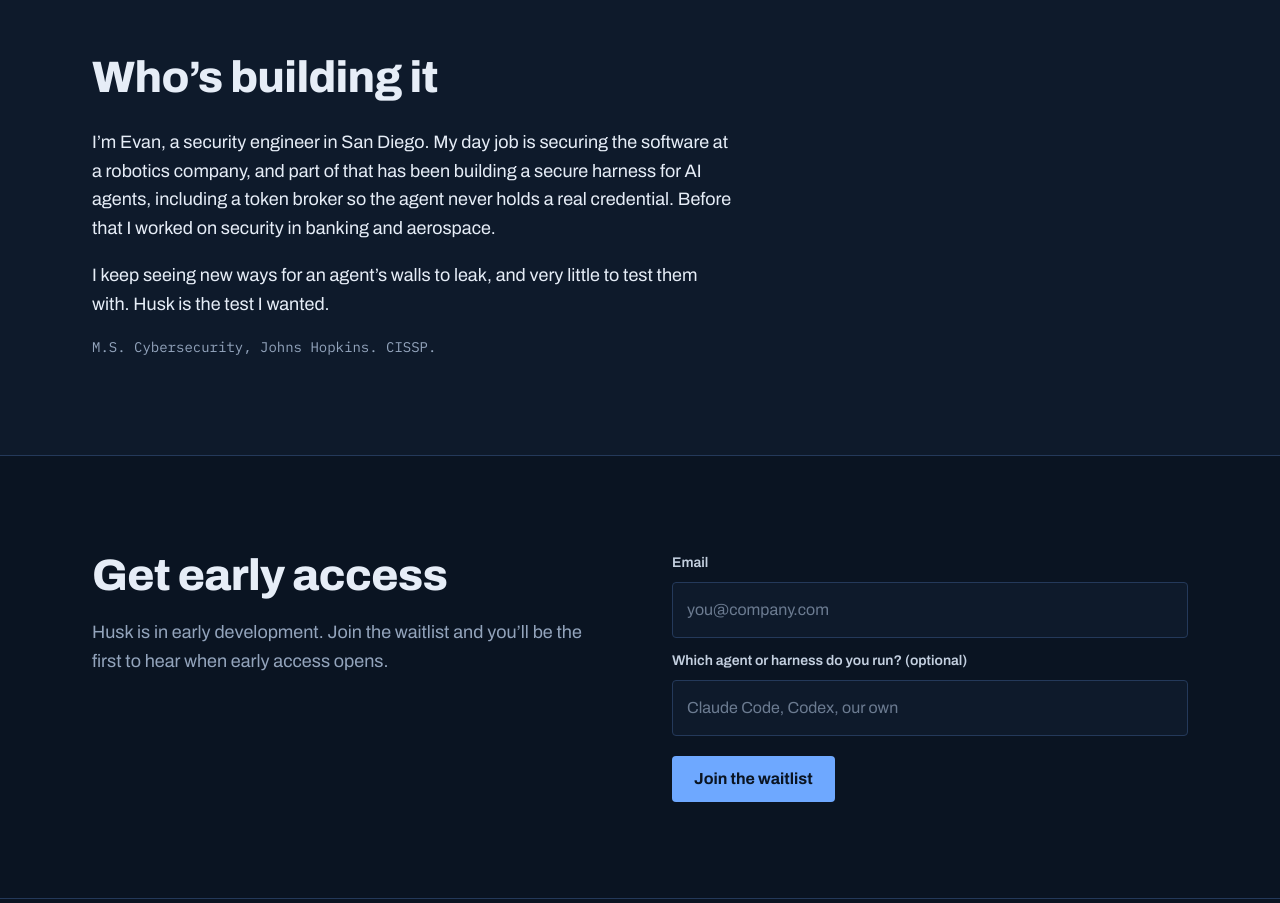
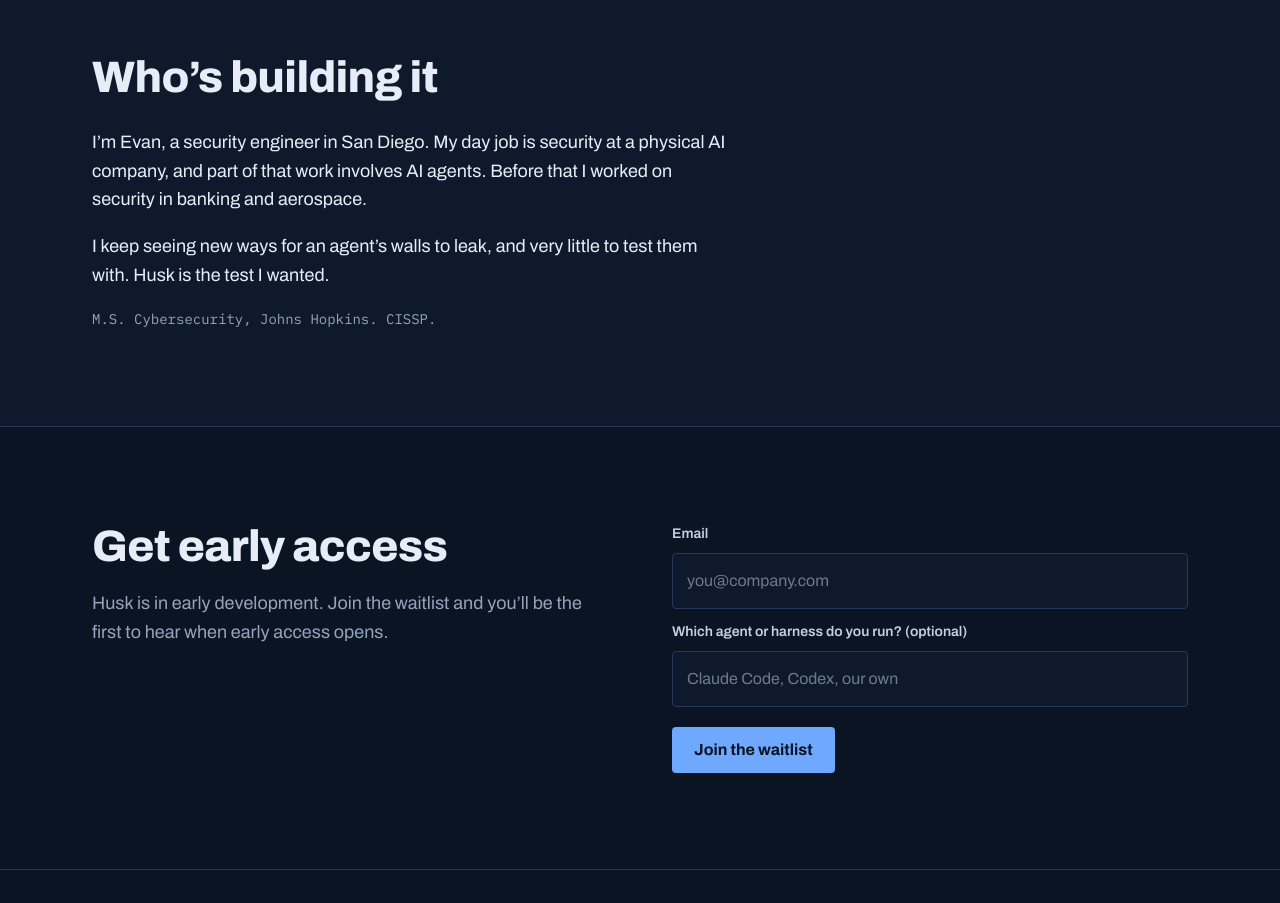
Before and after one commit to BukoTechnologies/Buko, a plain HTML site: page index.html in a window 1280 px wide. Shown: the part 4600-5503 px from the top of the page. Drawn offline with Linux system fonts and the light colour scheme.

Commit message:
Trim the founder note
Say "physical AI company" and drop the harness and token broker details.

Co-Authored-By: Claude Opus 5.5 <noreply@anthropic.com>
Claude-Session: https://claude.ai/code/session_01Jn8zSUbjbmuXrqwwBLsrsj

```diff
--- a/index.html
+++ b/index.html
@@ -209,10 +209,9 @@
         <h2>Who&rsquo;s building it</h2>
         <div class="about-body">
           <p>
-            I&rsquo;m Evan, a security engineer in San Diego. My day job is securing
-            the software at a robotics company, and part of that has been building
-            a secure harness for AI agents, including a token broker so the agent
-            never holds a real credential. Before that I worked on security in
+            I&rsquo;m Evan, a security engineer in San Diego. My day job is security
+            at a physical AI company, and part of that work involves AI agents.
+            Before that I worked on security in
             banking and aerospace.
           </p>
           <p>
```
